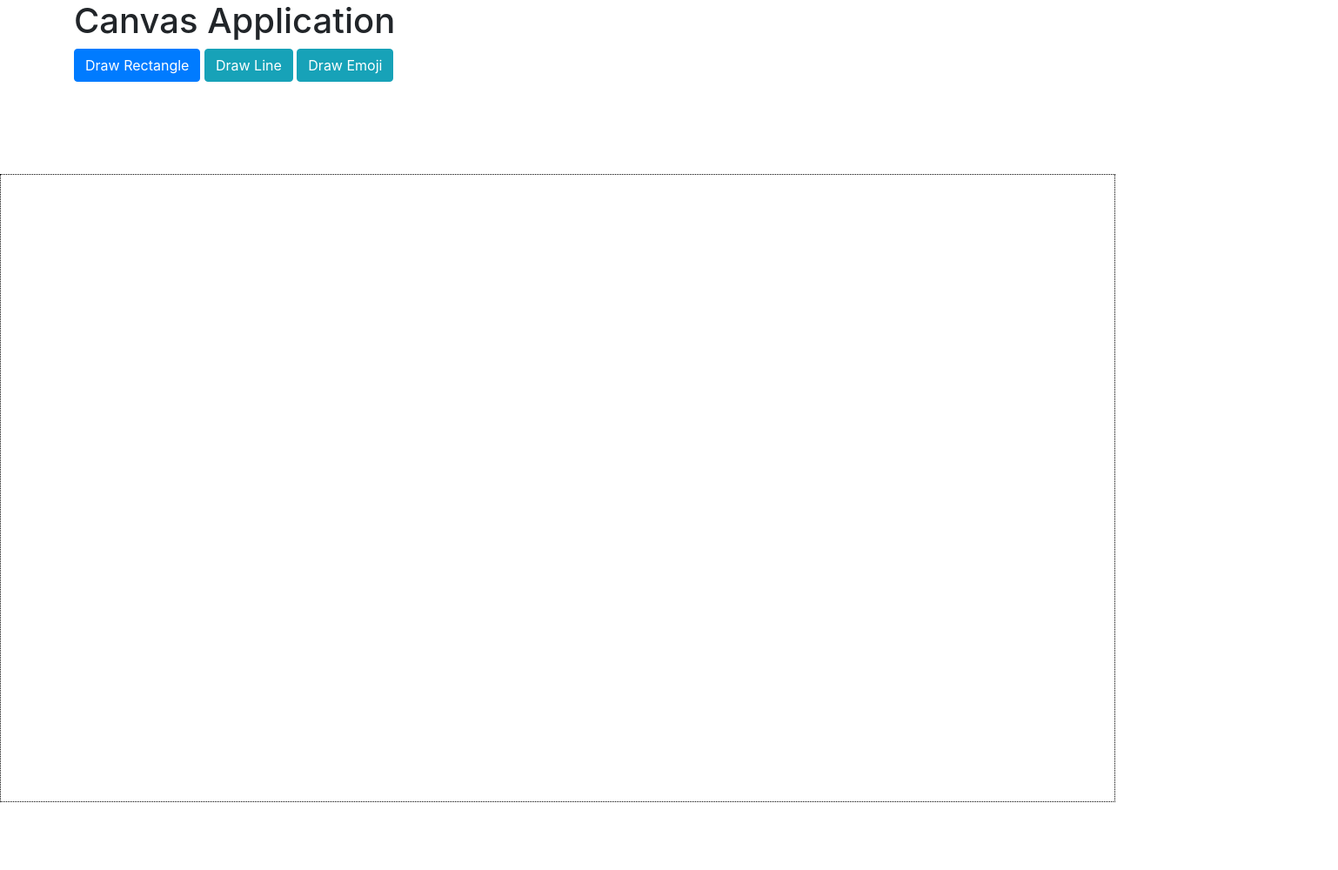
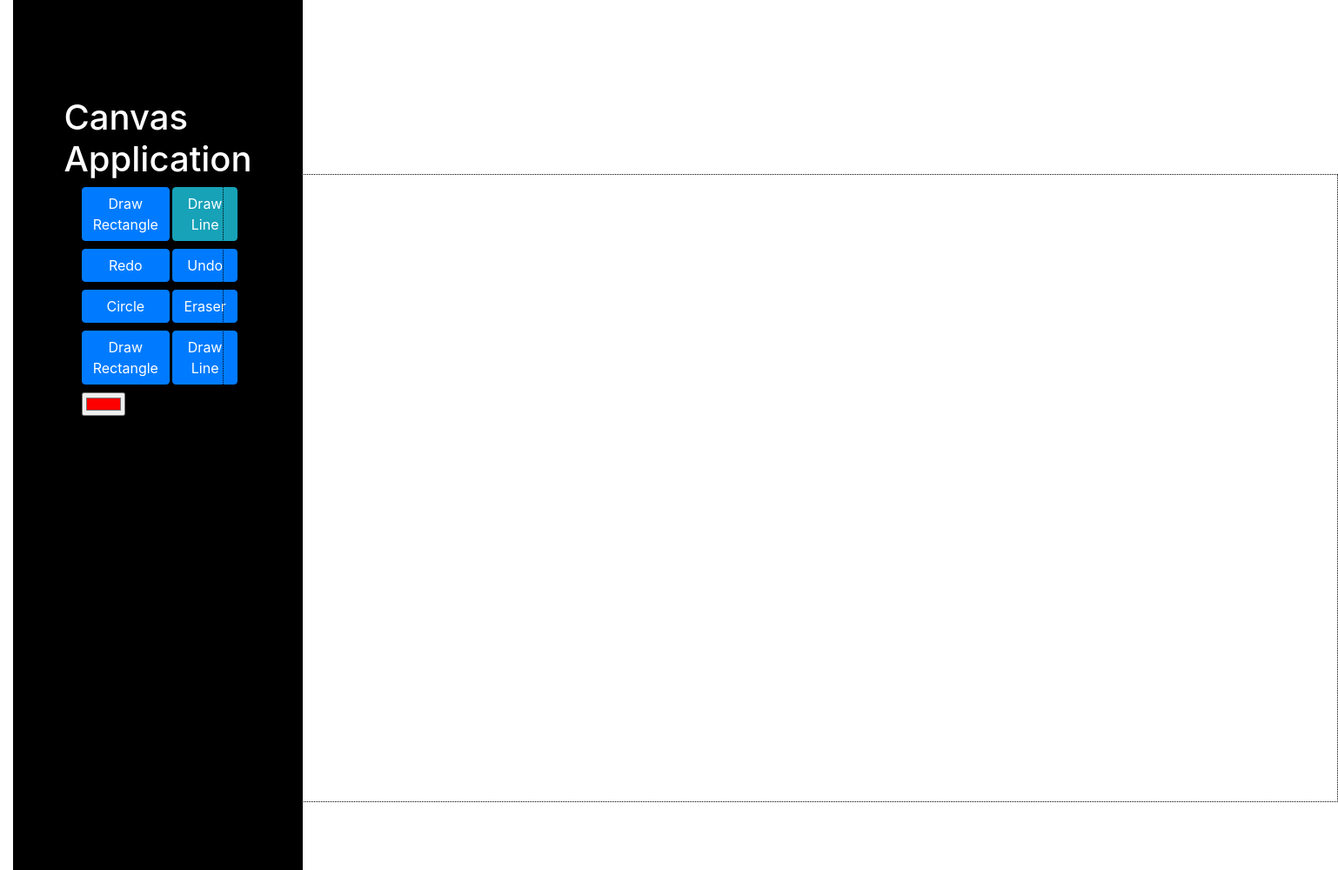
Before and after one commit to PatrickTung0212/Canvas_GroupProject, a plain HTML site: page index.html in a window 1280 px wide. Shown: the top 1000 px of the page at 87% size, 1538 px wide, since content can reach past the window. Before the commit the page ends 922 px from the top, so only its background shows below. Drawn offline with nearby package versions, Linux system fonts and the light colour scheme.

Commit message:
no message

```diff
--- a/css/style.css
+++ b/css/style.css
@@ -3,8 +3,29 @@
   position: absolute;
   top: 200px;
   bottom: 0px;
-  left: 0px;
+  left: 20%;
   right: 0px;
+}
+
+.function-bar {
+  display: flex;
+  justify-content: flex-start;
+  align-items: center;
+  flex-direction: column;
+  background-color: black;
+  color: white;
+  width: 30%;
+  height: 1000px;
+  padding: 10%;
+}
+
+.buttons {
+  display: grid;
+  grid-template-columns: 1fr 1fr;
+  gap: 2%;
+  row-gap: 4%;
+  /* width: 100px;
+  height: 100px; */
 }
 
 #canvas-draft {
@@ -12,6 +33,7 @@
 }
 body {
   overflow: hidden;
+  float: left;
 }
 #canvas-container {
   height: 720px;
--- a/index.html
+++ b/index.html
@@ -1,6 +1,6 @@
+
 <!DOCTYPE html>
 <html class="no-js">
-
   <head>
     <meta charset="utf-8" />
     <meta http-equiv="X-UA-Compatible" content="IE=edge" />
@@ -8,64 +8,102 @@
     <meta name="description" content="" />
     <meta name="viewport" content="width=device-width, initial-scale=1" />
     <link rel="stylesheet" href="css/style.css" />
-  <link rel="stylesheet" href="https://stackpath.bootstrapcdn.com/bootstrap/4.4.1/css/bootstrap.min.css"
-    integrity="sha384-Vkoo8x4CGsO3+Hhxv8T/Q5PaXtkKtu6ug5TOeNV6gBiFeWPGFN9MuhOf23Q9Ifjh" crossorigin="anonymous" />
+    <link
+      rel="stylesheet"
+      href="https://stackpath.bootstrapcdn.com/bootstrap/4.4.1/css/bootstrap.min.css"
+      integrity="sha384-Vkoo8x4CGsO3+Hhxv8T/Q5PaXtkKtu6ug5TOeNV6gBiFeWPGFN9MuhOf23Q9Ifjh"
+      crossorigin="anonymous"
+    />
 
   </head>
-
   <body class="container">
+      <div class="function-bar">
+          <div>
               <h1>Canvas Application</h1>
+            </div>
         <div class="buttons">
             <!-- The drawing rectangle button  -->
-    <span class="btn btn-primary fa fa-square" id="drawing-rectangle">Draw Rectangle</span>
+            <span class="btn btn-primary fa fa-square" id="drawing-rectangle"
+            >Draw Rectangle</span
+            >
             <!-- The drawing line button  -->
-    <span class="btn btn-info fa fa-paint-brush" id="drawing-line">Draw Line</span>
-    <!-- The drawing emoji button  -->
-    <span class="btn btn-info fa fa-paint-brush" id="drawing-straight-line">Draw Emoji</span>
+            <span class="btn btn-info fa fa-paint-brush" id="drawing-line"
+            >Draw Line</span
+            >
+
+            <!-- Fake buttons below -->
+            <span class="btn btn-primary fa fa-square" id=""
+            >Redo</span
+            >
+            <!-- The drawing line button  -->
+            <span class="btn btn-primary fa fa-square" id=""
+            >Undo</span
+            > <span class="btn btn-primary fa fa-square" id=""
+            >Circle</span
+            >
+            <!-- The drawing line button  -->
+            <span class="btn btn-primary fa fa-square" id=""
+            >Eraser</span
+            > <span class="btn btn-primary fa fa-square" id=""
+            >Draw Rectangle</span
+            >
+            <!-- The drawing line button  -->
+            <span class="btn btn-primary fa fa-square" id=""
+            >Draw Line</span
+            >
+            <div class="color-pick">
+                <input type="color" id="favcolor" name="favcolor" value="#ff0000">
+            </div>
+
+        </div>
     </div>
     <div id="canvas-container">
-    <canvas id="canvas-real" class="canvas" width="1280px" height="720px"></canvas>
-    <canvas id="canvas-draft" class="canvas" width="1280px" height="720px"></canvas>
+      <canvas
+        id="canvas-real"
+        class="canvas"
+        width="1280px"
+        height="720px"
+      ></canvas>
+      <canvas
+        id="canvas-draft"
+        class="canvas"
+        width="1280px"
+        height="720px"
+      ></canvas>
     </div>
 
-
-
       <!-- jQuery -->
-  <script src="https://code.jquery.com/jquery-3.5.1.js" integrity="sha256-QWo7LDvxbWT2tbbQ97B53yJnYU3WhH/C8ycbRAkjPDc="
-    crossorigin="anonymous"></script>
+      <script
+      src="https://code.jquery.com/jquery-3.5.1.js"
+      integrity="sha256-QWo7LDvxbWT2tbbQ97B53yJnYU3WhH/C8ycbRAkjPDc="
+      crossorigin="anonymous"
+    ></script>
     <!-- The drawing functionality  -->
-  <script src="./javascript/canvas-common.js" type="text/javascript"></script>
+    <script
+      src="./javascript/canvas-common.js"
+      type="text/javascript"
+    ></script>
 
     <!-- The drawing line functionality  -->
-  <script src="./javascript/drawing-line.js" type="text/javascript"></script>
+    <script
+      src="./javascript/drawing-line.js"
+      type="text/javascript"
+    ></script>
     <!-- The drawing rectangle functionality  -->
-  <script src="./javascript/drawing-rectangle.js" type="text/javascript"></script>
-
-  <!-- The drawing rectangle functionality  -->
-  <script src="./javascript/drawing-straight-line.js" type="text/javascript"></script>
-
-  <!-- The drawing emoji functionality  -->
-  <script src="./javascript/drawing-emoji.js" type="text/javascript"></script>
-
-
+    <script
+      src="./javascript/drawing-rectangle.js"
+      type="text/javascript"
+    ></script>
     <script type="text/javascript">
-    $(() => {
-      currentFunction = new DrawingLine(contextReal)
+    $(()=>{
+      currentFunction =  new DrawingLine(contextReal)
       $("#drawing-rectangle").click(() => {
         currentFunction = new DrawingRectangle(contextReal, contextDraft);
       });
       $("#drawing-line").click(() => {
         currentFunction = new DrawingLine(contextReal);
       });
-
-      $("#drawing-straight-line").click(() => {
-        currentFunction = new DrawingStraightLine(contextReal, contextDraft);
-      });
-
-
     })
     </script>
-
   </body>
-
 </html>
```
Lines whose indentation alone changed are shown as unchanged.
